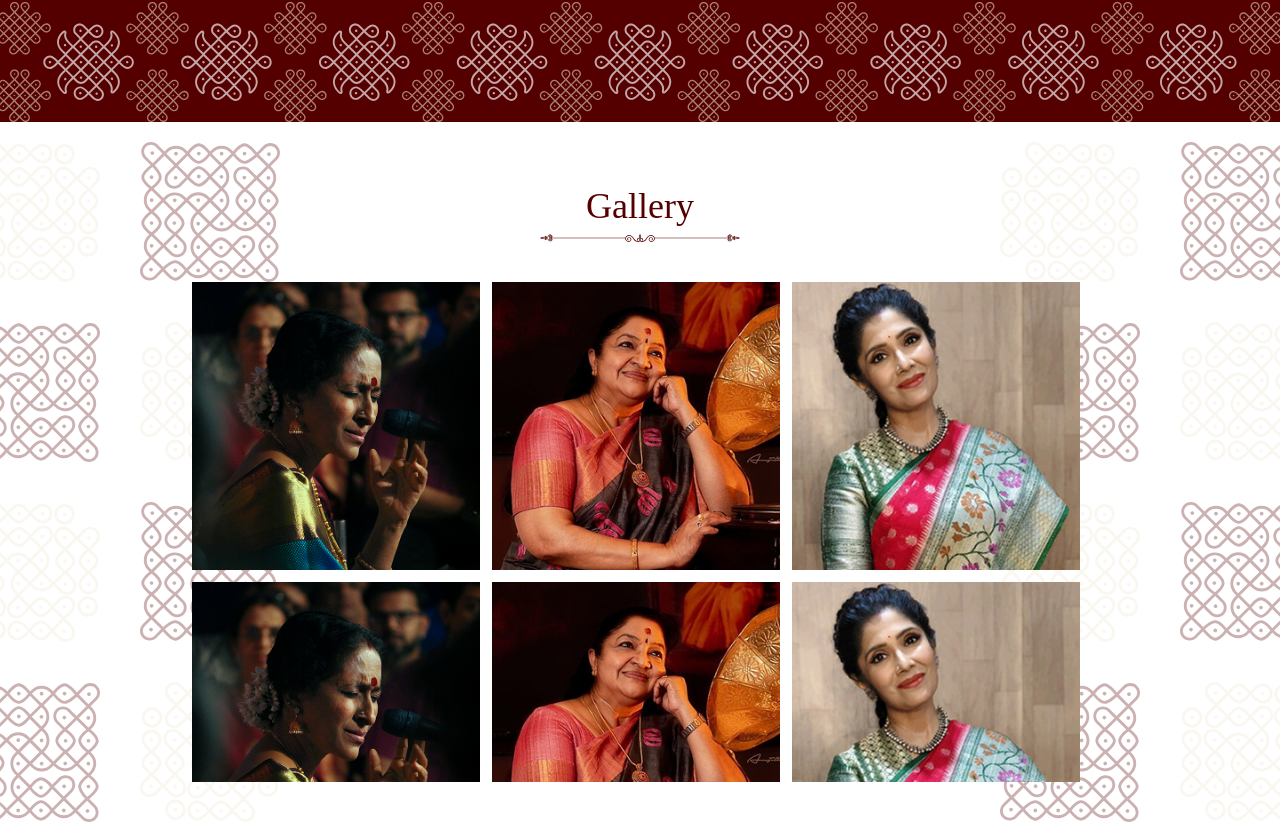
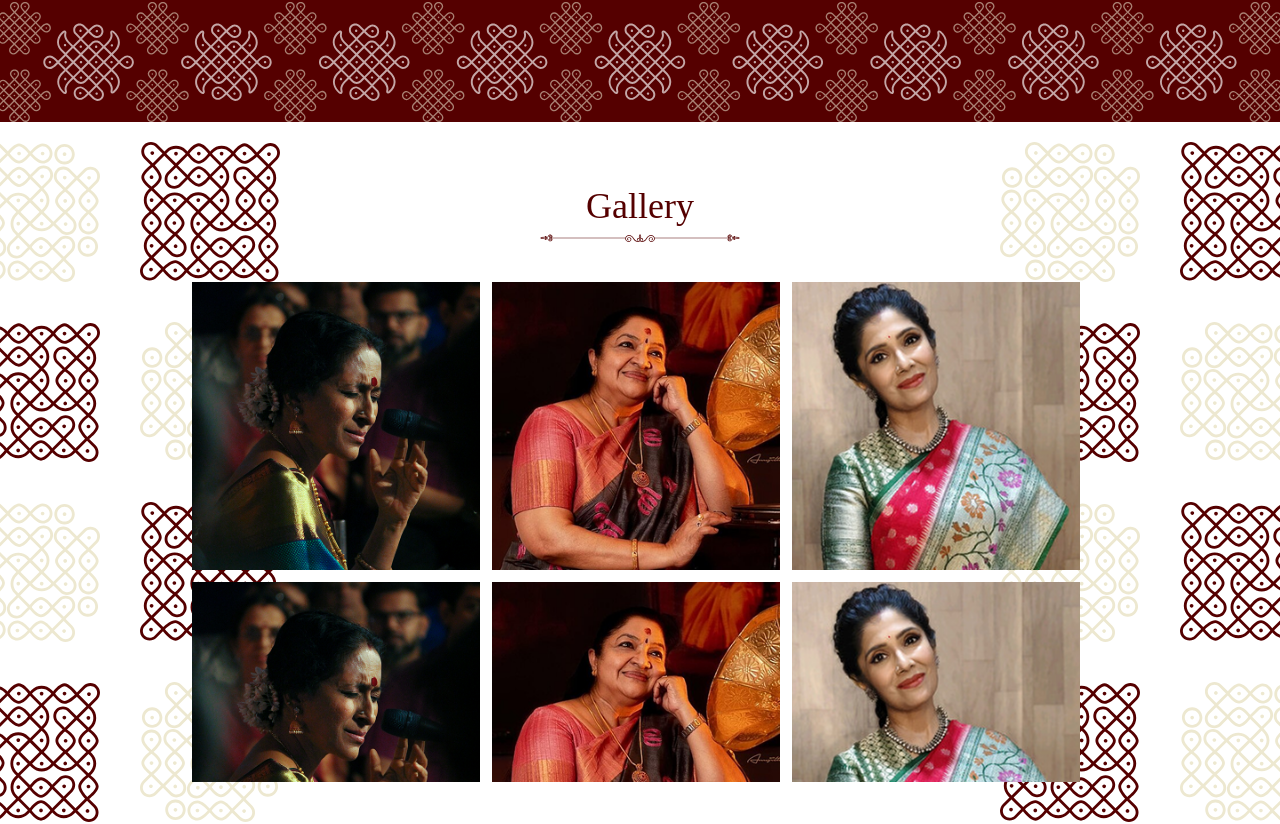
Before and after one commit to ayatiworkstechnologies/oh-margazhhi, a Next.js app: page / in a window 1280 px wide. Shown: the part 3509-4333 px from the top of the page. Built offline with nearby package versions, Linux system fonts and the light colour scheme.

Commit message:
03/12/2025 update 3

```diff
--- a/app/components/layout/SiteHeader.jsx
+++ b/app/components/layout/SiteHeader.jsx
@@ -47,7 +47,7 @@ export default function SiteHeader() {
 
                 {/* Animated underline */}
                 <span
-                  className={`absolute left-1/2 bottom-0 h-[2px] w-0 bg-primary transition-all duration-300 -translate-x-1/2
+                  className={`absolute left-1/2 bottom-0 h-0.5 w-0 bg-primary transition-all duration-300 -translate-x-1/2
             ${isActive ? "w-full" : "group-hover:w-full hover:w-full"}
           `}
                 />
@@ -86,7 +86,7 @@ export default function SiteHeader() {
 
                     {/* Animated underline */}
                     <span
-                      className={`absolute left-1/2 bottom-0 h-[2px] w-0 bg-secondary transition-all duration-300 -translate-x-1/2
+                      className={`absolute left-1/2 bottom-0 h-0.5 w-0 bg-secondary transition-all duration-300 -translate-x-1/2
             ${isActive ? "w-full" : "hover:w-full"}
           `}
                     />
--- a/app/components/sections/GallerySection.jsx
+++ b/app/components/sections/GallerySection.jsx
@@ -32,7 +32,7 @@ export default function GallerySection() {
           alt="gallery background"
           width={1600}
           height={1600}
-          className="w-auto max-w-none opacity-30"
+          className="w-auto max-w-none"
         />
       </div>
 
```
